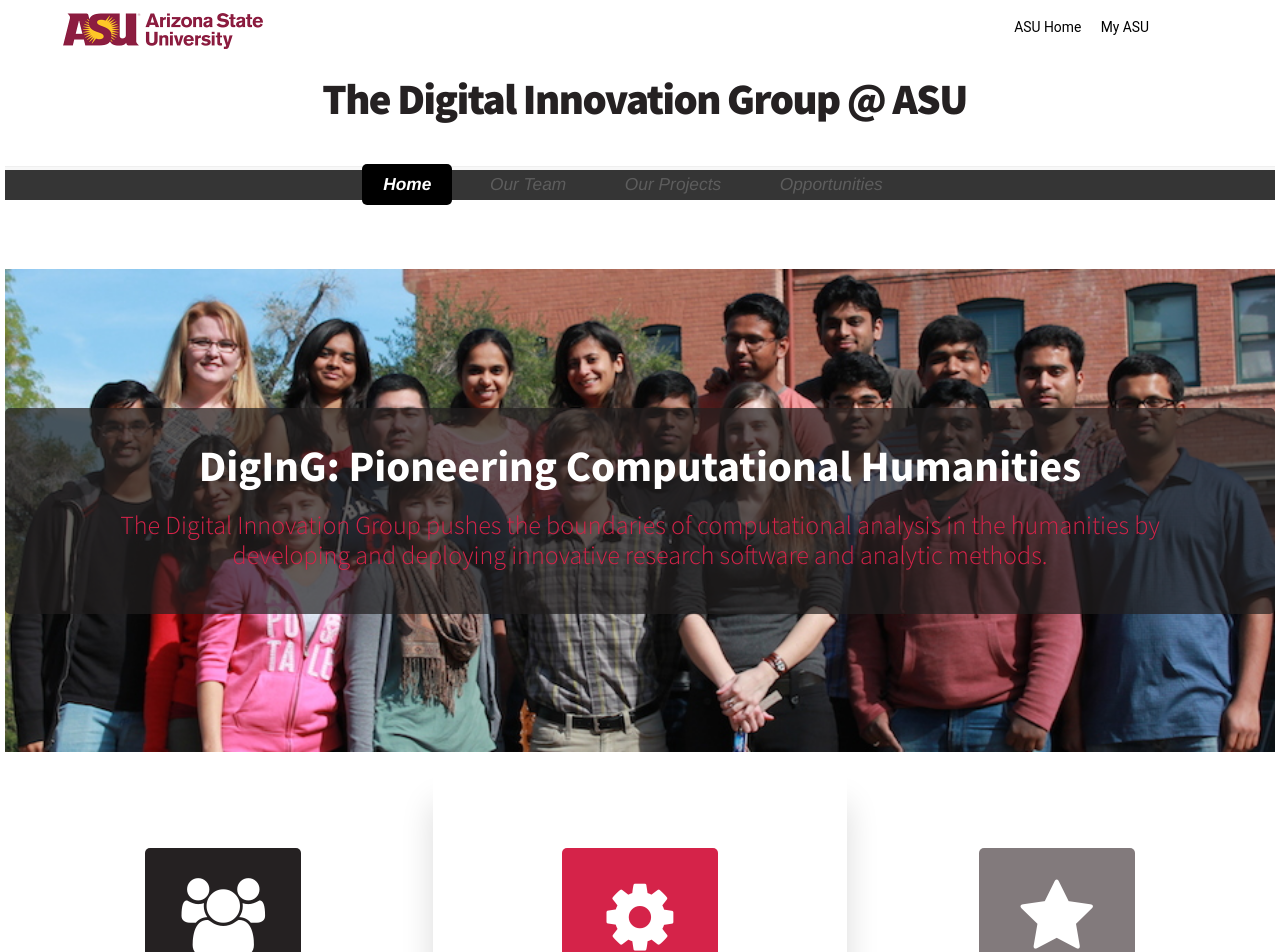
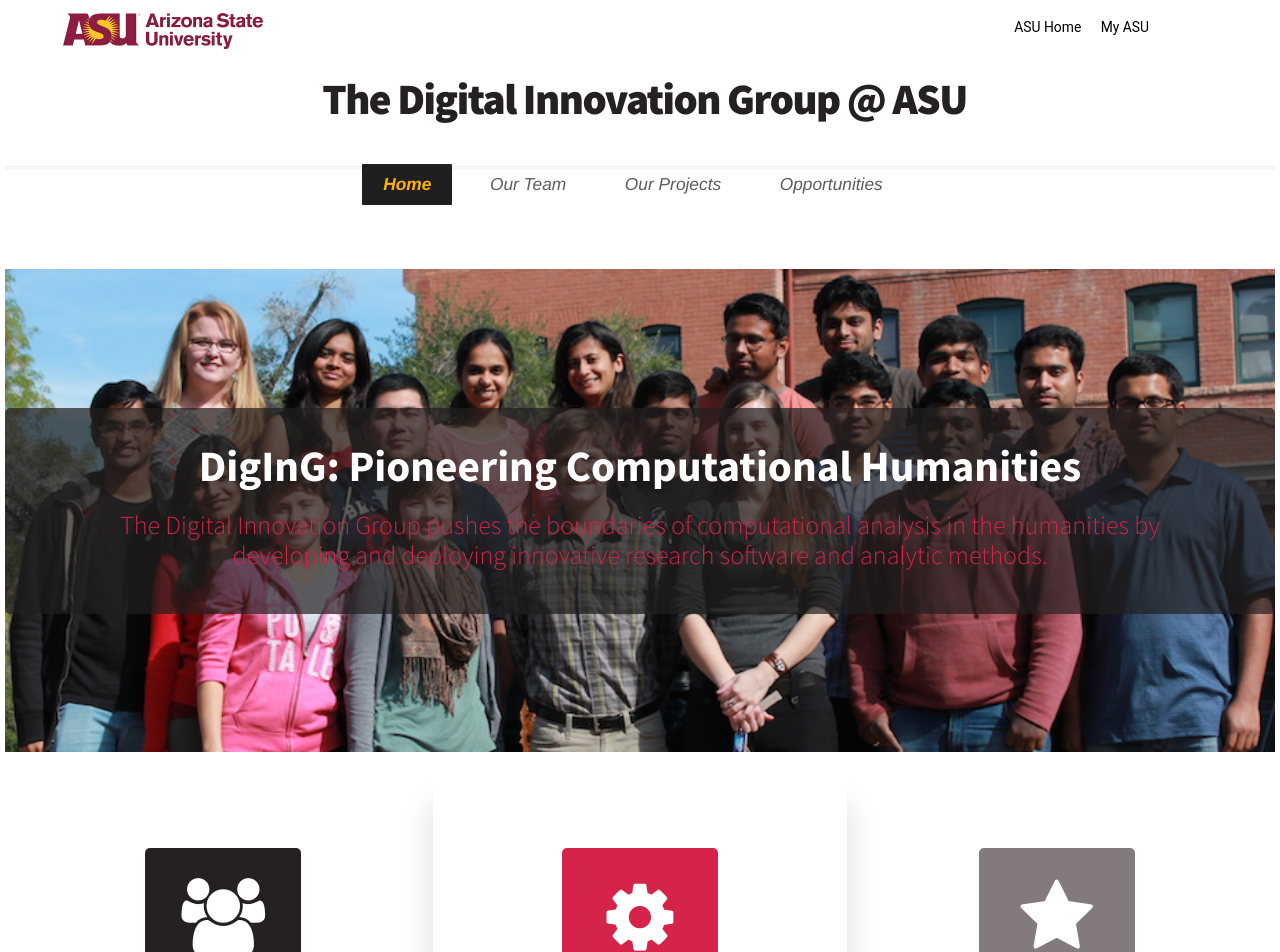
Before and after one commit to diging/diging, a Jekyll site: the page built from index.html, in a window 1280 px wide. Shown: the top 952 px of the page. Built offline with Jekyll 4.4.1, drawn with Linux system fonts in a browser that asks for light colours.

Commit message:
Update main.css

```diff
--- a/assets/css/main.css
+++ b/assets/css/main.css
@@ -1936,8 +1936,9 @@
 				margin: 0;
 				border-top: 3px solid #f7f7f7;
     		padding: 0 14px 0 0;
-				background-color: #353535;
-				font-family: 'Helvetica Neue'
+				/*background-color: #353535;*/
+				font-family: 'Helvetica Neue';
+				max-height: 57px;
 			}
 
 				#nav > ul > li {
@@ -1951,7 +1952,7 @@
 					}
 
 					#nav > ul > li > a {
-						border-radius: 5px;
+						border-radius: 1px;
 						color: #5d5d5d;
 						text-decoration: none;
 						padding: 0.6em 1.2em 0.6em 1.2em;
@@ -1964,11 +1965,12 @@
 
 					#nav > ul > li:hover > a, #nav > ul > li.active > a {
 						background: #f3f3f3;
+						color: #ffb204;
 					}
 
 					#nav > ul > li.current > a {
-						background: #000000;
-						color: #fff !important;
+						background: #1f1f1f;
+						color: #ffb204 !important;
 						font-weight: 700;
 					}
 
```
